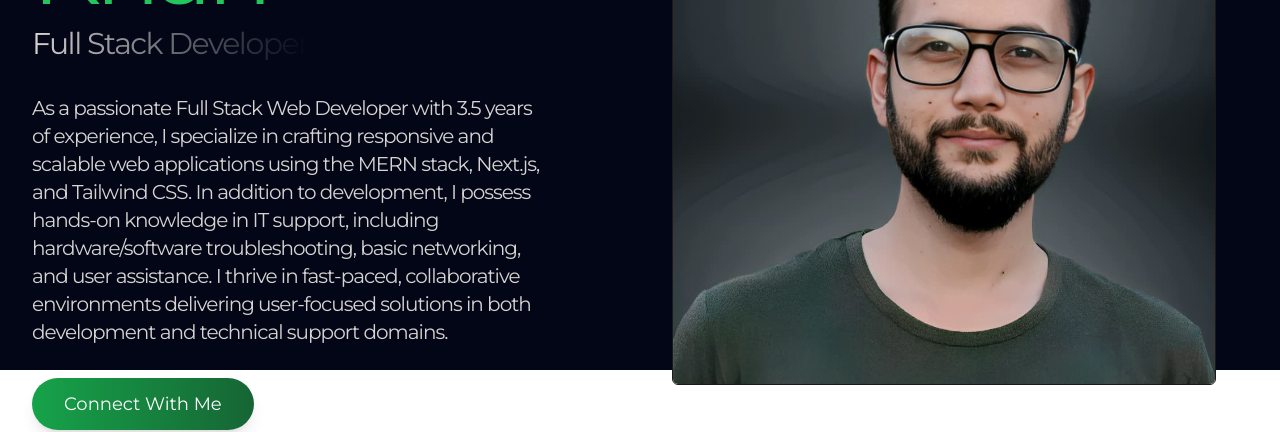
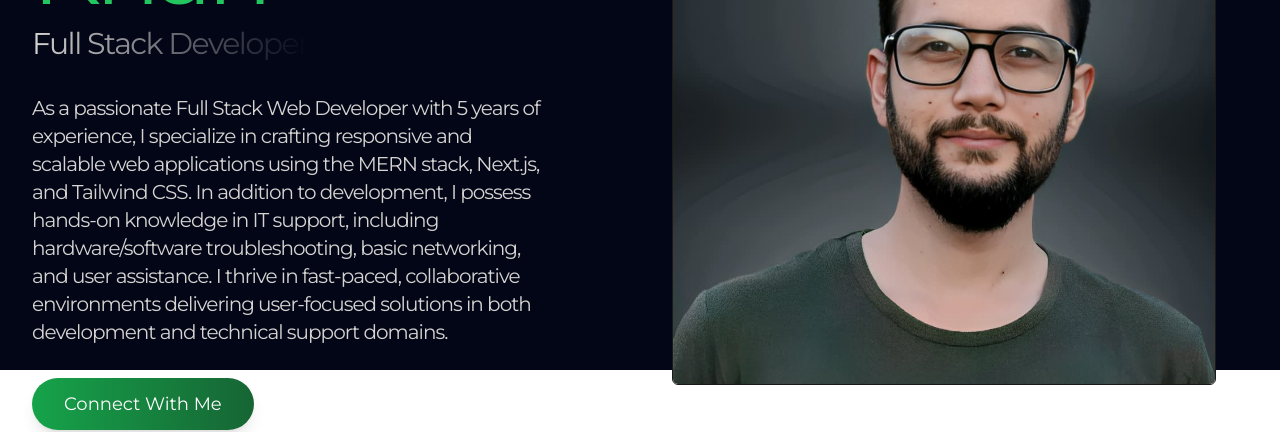
Before and after one commit to Codewithimaad/ImadPortfolio, a React (Vite) app: page / in a window 1280 px wide. Shown: the part 430-862 px from the top of the page. Built offline with nearby package versions, Linux system fonts and the light colour scheme; a web font is replaced by a local one.

Commit message:
Update Hero.jsx

```diff
--- a/src/Components/Hero.jsx
+++ b/src/Components/Hero.jsx
@@ -61,7 +61,7 @@ const Hero = () => {
                         <motion.p
                             variants={childVariants}
                             className="my-2 max-w-lg py-6 sm:text-base lg:text-xl leading-relaxed tracking-tighter">
-                            As a passionate Full Stack Web Developer with 3.5 years of experience, I specialize in crafting responsive and scalable web applications using the MERN stack, Next.js, and Tailwind CSS. In addition to development, I possess hands-on knowledge in IT support, including hardware/software troubleshooting, basic networking, and user assistance. I thrive in fast-paced, collaborative environments delivering user-focused solutions in both development and technical support domains.
+                            As a passionate Full Stack Web Developer with 5 years of experience, I specialize in crafting responsive and scalable web applications using the MERN stack, Next.js, and Tailwind CSS. In addition to development, I possess hands-on knowledge in IT support, including hardware/software troubleshooting, basic networking, and user assistance. I thrive in fast-paced, collaborative environments delivering user-focused solutions in both development and technical support domains.
                         </motion.p>
 
                         <motion.a
```
